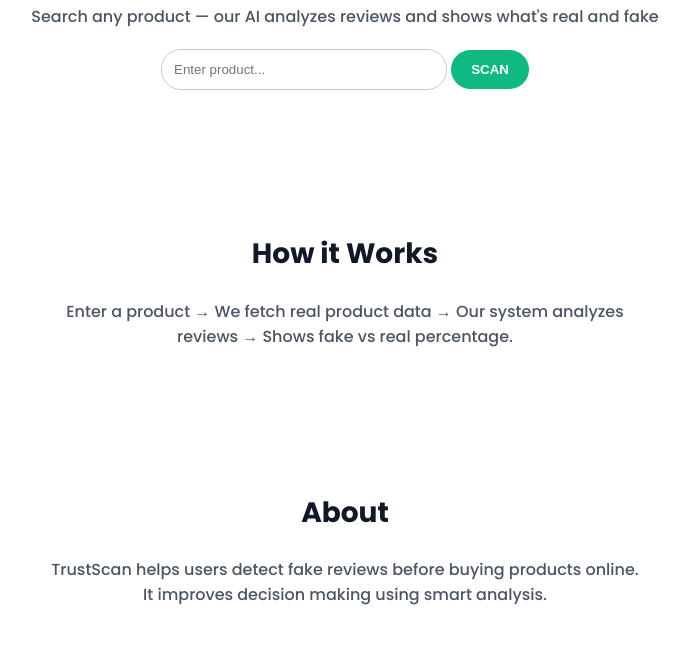
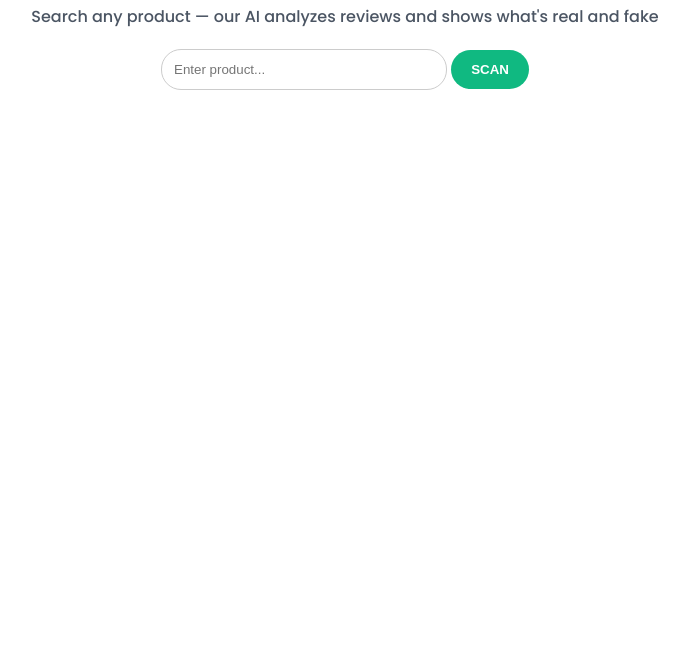
Before and after one commit to varshnik2024-blip/fake-review, a Flask app: page / in a window 1280 px wide. Shown: the part 369-1036 px from the top of the page, without its empty margins (295-984 px from the left). After the commit the page ends 459 px from the top, so only its background shows below. Run offline with Flask 3, Linux system fonts and the light colour scheme.

Commit message:
toggle navbar sections

```diff
--- a/templates/index.html
+++ b/templates/index.html
@@ -4,14 +4,27 @@
     <meta charset="UTF-8">
     <title>Fake Review Detector</title>
 
-    <!-- Google Font -->
     <link href="https://fonts.googleapis.com/css2?family=Poppins:wght@300;500;700;800&display=swap" rel="stylesheet">
-
     <link rel="stylesheet" href="{{ url_for('static', filename='styles.css') }}">
 
     <script>
         function showLoader() {
             document.getElementById("loader").style.display = "flex";
+        }
+
+        function toggleSection(id) {
+            let section = document.getElementById(id);
+
+            // hide both first
+            document.getElementById("how").style.display = "none";
+            document.getElementById("about").style.display = "none";
+
+            // toggle selected
+            if (section.style.display === "block") {
+                section.style.display = "none";
+            } else {
+                section.style.display = "block";
+            }
         }
     </script>
 </head>
@@ -22,14 +35,14 @@
 <div class="navbar">
     <h2 class="logo">TrustScan</h2>
     <div class="nav-links">
-        <a href="#home">Home</a>
-        <a href="#how">How it Works</a>
-        <a href="#about">About</a>
+        <a href="#">Home</a>
+        <a href="#" onclick="toggleSection('how')">How it Works</a>
+        <a href="#" onclick="toggleSection('about')">About</a>
     </div>
 </div>
 
 <!-- 🔥 HERO -->
-<div class="hero" id="home">
+<div class="hero">
 
     <h1 class="hero-title">
         Detect <span class="fake">Fake</span> Reviews <br>
@@ -40,7 +53,6 @@
         Search any product — our AI analyzes reviews and shows what's real and fake
     </p>
 
-    <!-- SEARCH -->
     <form method="POST" class="search-box" onsubmit="showLoader()">
         <input type="text" name="product" placeholder="Enter product..." value="{{ query }}">
         <button type="submit">SCAN</button>
@@ -54,8 +66,8 @@
     <p>Analyzing reviews...</p>
 </div>
 
-<!-- 🧠 HOW IT WORKS -->
-<div id="how" class="section">
+<!-- 🧠 HOW IT WORKS (HIDDEN) -->
+<div id="how" class="section" style="display:none;">
     <h2>How it Works</h2>
     <p>
         Enter a product → We fetch real product data →
@@ -63,8 +75,8 @@
     </p>
 </div>
 
-<!-- 📘 ABOUT -->
-<div id="about" class="section">
+<!-- 📘 ABOUT (HIDDEN) -->
+<div id="about" class="section" style="display:none;">
     <h2>About</h2>
     <p>
         TrustScan helps users detect fake reviews before buying products online.
```
